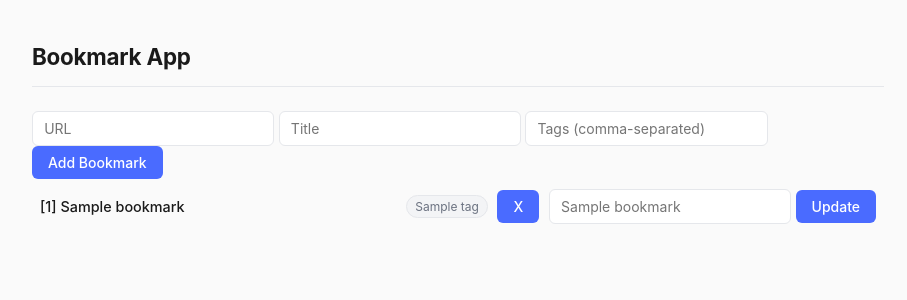
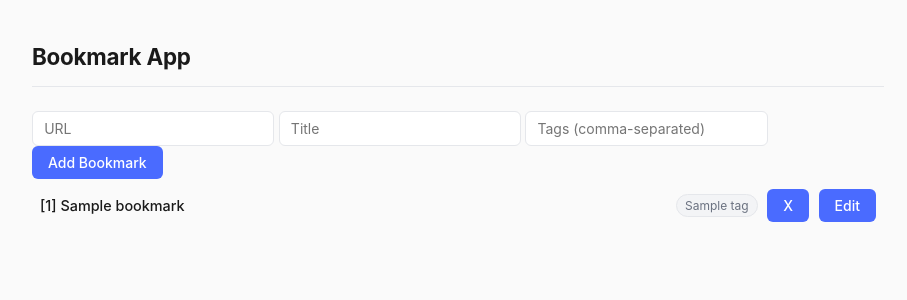
Before and after one commit to robertjoramo/bookmark-app, a FastAPI app: template templates/index.html in a window 1280 px wide. Shown: the top 300 px of the page, without its empty margins (182-1089 px from the left). Run offline with FastAPI, Linux system fonts and the light colour scheme; the template is opened without the code that fills it: most values are stand-ins (such as "Sample title", 1, 10 or a date in 2020).

Commit message:
fixed some stuff

```diff
--- a/crud/bookmark.py
+++ b/crud/bookmark.py
@@ -91,6 +91,7 @@ def update_bookmark_title(conn: sqlite3.Connection, bookmark_id: int, new_title:
 
 
 def update_bookmark(conn: sqlite3.Connection, bookmark_id: int, new_title: Optional[str], new_url: Optional[str], new_tags: List[str]) -> Optional[dict]:
+    print(f"Updating bookmark {bookmark_id}: title={new_title}, url={new_url}, tags={new_tags}")
     fields = []
     values = []
 
--- a/templates/bookmark_item.html
+++ b/templates/bookmark_item.html
@@ -13,11 +13,9 @@
             hx-target="#bookmark-{{ bookmark.id }}"
             hx-swap="outerHTML">X
     </button>
-    <form
-        hx-post="/api/bookmarks/{{ bookmark.id }}/update"
+    <button type="button"
+        hx-get="/api/bookmarks/{{ bookmark.id }}/edit"
         hx-target="#bookmark-{{ bookmark.id }}"
-        hx-swap="outerHTML">
-        <input type="text" name="new_title" placeholder="{{ bookmark.title or '' }}">
-            <button type="submit">Update</button>
-    </form>
+        hx-swap="outerHTML">Edit
+    </button>
 </li>
```
Also changed, not shown: api/endpoints/bookmark.py (+10 -2 lines), templates/bookmark_item_edit.html (+4 -3 lines).
